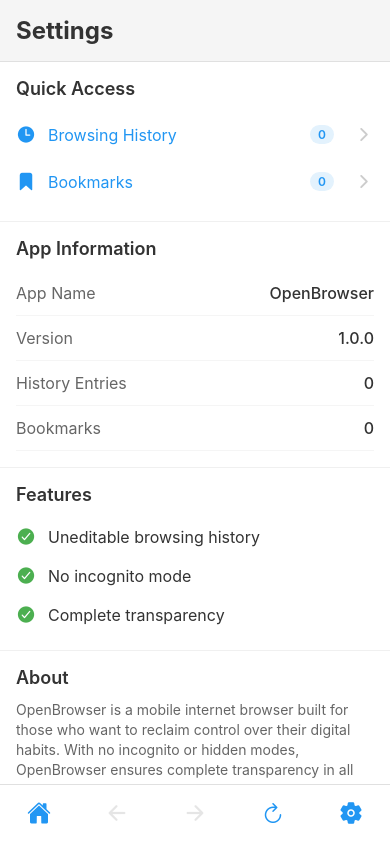
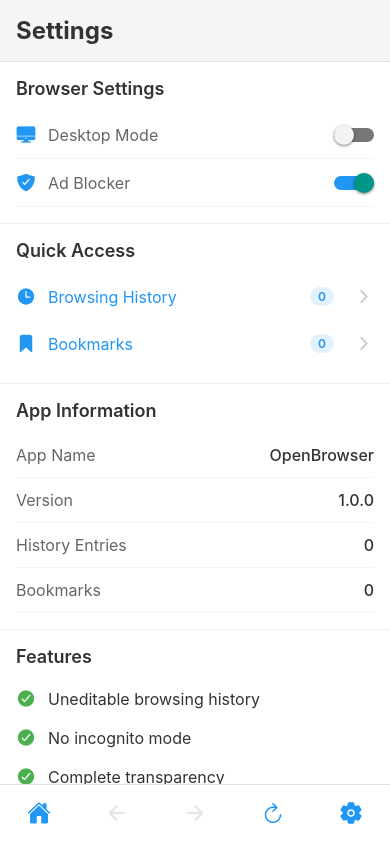
Before and after one commit to MohiuddinSumon/square-browser, a React Native app: screen /Settings in a window 390 px wide. Built offline with nearby package versions, Linux system fonts and the light colour scheme.

Commit message:
updated history

```diff
--- a/App.js
+++ b/App.js
@@ -19,7 +19,7 @@ const CustomBottomNav = () => {
 
   const handleHome = () => {
     navigation.navigate('Browser');
-    navigateTo('https://www.google.com');
+    navigateTo('about:blank');
   };
 
   const handleSettings = () => {
--- a/components/AddressBar.js
+++ b/components/AddressBar.js
@@ -30,9 +30,13 @@ const AddressBar = () => {
   }, []);
 
   useEffect(() => {
-    setUrlInput(currentUrl);
+    setUrlInput(currentUrl === 'about:blank' ? '' : currentUrl);
     // Check if current URL is bookmarked
-    checkIsBookmarked(currentUrl).then(setIsBookmarked);
+    if (currentUrl !== 'about:blank') {
+      checkIsBookmarked(currentUrl).then(setIsBookmarked);
+    } else {
+      setIsBookmarked(false);
+    }
   }, [currentUrl, checkIsBookmarked]);
 
   const handleGo = () => {
@@ -48,6 +52,9 @@ const AddressBar = () => {
   };
 
   const getSecureIcon = () => {
+    if (currentUrl === 'about:blank') {
+      return 'home';
+    }
     if (currentUrl.startsWith('https://')) {
       return 'lock-closed';
     }
@@ -61,7 +68,7 @@ const AddressBar = () => {
           <Ionicons
             name={getSecureIcon()}
             size={14}
-            color={currentUrl.startsWith('https://') ? '#4CAF50' : '#FF9800'}
+            color={currentUrl === 'about:blank' ? '#2196F3' : (currentUrl.startsWith('https://') ? '#4CAF50' : '#FF9800')}
             style={styles.lockIcon}
           />
           <TextInput
--- a/context/BrowserContext.js
+++ b/context/BrowserContext.js
@@ -1,4 +1,5 @@
 import React, { createContext, useContext, useState, useEffect, useCallback } from 'react';
+import { Platform } from 'react-native';
 import { loadHistory, saveHistory, loadBookmarks, saveBookmark, removeBookmark, isBookmarked } from '../utils/storage';
 
 const BrowserContext = createContext();
@@ -14,10 +15,21 @@ export const useBrowser = () => {
 export const BrowserProvider = ({ children }) => {
   const [history, setHistory] = useState([]);
   const [bookmarks, setBookmarks] = useState([]);
-  const [currentUrl, setCurrentUrl] = useState('https://www.google.com');
+  const [currentUrl, setCurrentUrl] = useState('about:blank');
   const [canGoBack, setCanGoBack] = useState(false);
   const [canGoForward, setCanGoForward] = useState(false);
   const [webViewRef, setWebViewRef] = useState(null);
+  const [desktopMode, setDesktopMode] = useState(false);
+  const [adBlockEnabled, setAdBlockEnabled] = useState(true);
+
+  // User Agents
+  const MOBILE_UA = Platform.OS === 'ios'
+    ? 'Mozilla/5.0 (iPhone; CPU iPhone OS 17_0 like Mac OS X) AppleWebKit/605.1.15 (KHTML, like Gecko) Version/17.0 Mobile/15E148 Safari/604.1'
+    : 'Mozilla/5.0 (Linux; Android 13; SM-G991B) AppleWebKit/537.36 (KHTML, like Gecko) Chrome/112.0.0.0 Mobile Safari/537.36';
+
+  const DESKTOP_UA = 'Mozilla/5.0 (Windows NT 10.0; Win64; x64) AppleWebKit/537.36 (KHTML, like Gecko) Chrome/120.0.0.0 Safari/537.36';
+
+  const userAgent = desktopMode ? DESKTOP_UA : MOBILE_UA;
 
   // Load initial data from storage
   useEffect(() => {
@@ -72,7 +84,7 @@ export const BrowserProvider = ({ children }) => {
   const navigateTo = useCallback((url) => {
     // Ensure URL has protocol
     let formattedUrl = url;
-    if (!url.startsWith('http://') && !url.startsWith('https://')) {
+    if (!url.startsWith('http://') && !url.startsWith('https://') && url !== 'about:blank') {
       // Check if it looks like a domain
       if (url.includes('.') && !url.includes(' ')) {
         formattedUrl = 'https://' + url;
@@ -165,6 +177,11 @@ export const BrowserProvider = ({ children }) => {
     goBack,
     goForward,
     refresh,
+    desktopMode,
+    setDesktopMode,
+    adBlockEnabled,
+    setAdBlockEnabled,
+    userAgent,
   };
 
   return (
--- a/screens/BrowserScreen.js
+++ b/screens/BrowserScreen.js
@@ -1,8 +1,9 @@
 import React, { useRef, useEffect } from 'react';
-import { View, StyleSheet, ActivityIndicator, Platform, KeyboardAvoidingView, SafeAreaView } from 'react-native';
+import { View, StyleSheet, ActivityIndicator, Platform, KeyboardAvoidingView, SafeAreaView, StatusBar } from 'react-native';
 import { WebView } from 'react-native-webview';
 import { useBrowser } from '../context/BrowserContext';
 import AddressBar from '../components/AddressBar';
+import HomeScreen from '../components/HomeScreen';
 
 const BrowserScreen = () => {
   const {
@@ -13,6 +14,8 @@ const BrowserScreen = () => {
     webViewRef,
     setWebViewRef,
     addHistoryEntry,
+    adBlockEnabled,
+    userAgent,
   } = useBrowser();
   const webView = useRef(null);
 
@@ -48,6 +51,28 @@ const BrowserScreen = () => {
     }
   };
 
+  const adBlockScript = adBlockEnabled ? `
+    (function() {
+      const adSelectors = [
+        '.adsbygoogle', '[id^="google_ads_"]', '.ad-box', '.ad-container',
+        '.ad-wrapper', '.banner-ad', '.sidebar-ad', '.video-ads',
+        '.facebook-ads', '.sponsor-message', '.promoted-content'
+      ];
+      const removeAds = () => {
+        adSelectors.forEach(selector => {
+          document.querySelectorAll(selector).forEach(el => {
+            el.style.display = 'none';
+            el.remove();
+          });
+        });
+      };
+      removeAds();
+      setTimeout(removeAds, 1000);
+      setTimeout(removeAds, 3000);
+      setInterval(removeAds, 5000);
+    })();
+  ` : '';
+
   return (
     <SafeAreaView style={styles.safeArea}>
       <KeyboardAvoidingView
@@ -58,6 +83,10 @@ const BrowserScreen = () => {
         <View style={styles.topBar}>
           <AddressBar />
         </View>
+
+        {currentUrl === 'about:blank' ? (
+          <HomeScreen />
+        ) : (
           <WebView
             ref={webView}
             source={{ uri: currentUrl }}
@@ -76,13 +105,17 @@ const BrowserScreen = () => {
                 <ActivityIndicator size="large" color="#2196F3" />
               </View>
             )}
+            userAgent={userAgent}
+            injectedJavaScript={adBlockScript}
             javaScriptEnabled={true}
             domStorageEnabled={true}
             allowsBackForwardNavigationGestures={true}
-        // Security: prefer HTTPS
+            sharedCookiesEnabled={true}
+            thirdPartyCookiesEnabled={true}
+            javaScriptCanOpenWindowsAutomatically={true}
             mixedContentMode="never"
-        // No incognito mode - all navigation is tracked
           />
+        )}
       </KeyboardAvoidingView>
     </SafeAreaView>
   );
@@ -101,7 +134,7 @@ const styles = StyleSheet.create({
     backgroundColor: '#f5f5f5',
     borderBottomWidth: 1,
     borderBottomColor: '#e0e0e0',
-    paddingTop: Platform.OS === 'ios' ? 0 : 0,
+    paddingTop: Platform.OS === 'android' ? StatusBar.currentHeight : 0,
     ...Platform.select({
       android: {
         elevation: 2,
--- a/screens/SettingsScreen.js
+++ b/screens/SettingsScreen.js
@@ -1,11 +1,11 @@
 import React from 'react';
-import { View, Text, StyleSheet, ScrollView, TouchableOpacity, Linking, SafeAreaView } from 'react-native';
+import { View, Text, StyleSheet, ScrollView, TouchableOpacity, Linking, SafeAreaView, Switch } from 'react-native';
 import { Ionicons } from '@expo/vector-icons';
 import { useBrowser } from '../context/BrowserContext';
 import Constants from 'expo-constants';
 
 const SettingsScreen = ({ navigation }) => {
-  const { history, bookmarks } = useBrowser();
+  const { history, bookmarks, desktopMode, setDesktopMode, adBlockEnabled, setAdBlockEnabled } = useBrowser();
 
   const appVersion = Constants.expoConfig?.version || '1.0.0';
 
@@ -36,6 +36,36 @@ const SettingsScreen = ({ navigation }) => {
       <ScrollView style={styles.container}>
       <View style={styles.header}>
         <Text style={styles.headerTitle}>Settings</Text>
+      </View>
+
+      <View style={styles.section}>
+        <Text style={styles.sectionTitle}>Browser Settings</Text>
+
+        <View style={styles.infoRow}>
+          <View style={styles.rowLead}>
+            <Ionicons name="desktop" size={20} color="#2196F3" />
+            <Text style={styles.infoLabel}>Desktop Mode</Text>
+          </View>
+          <Switch
+            value={desktopMode}
+            onValueChange={setDesktopMode}
+            trackColor={{ false: '#767577', true: '#2196F3' }}
+            thumbColor={desktopMode ? '#f4f3f4' : '#f4f3f4'}
+          />
+        </View>
+
+        <View style={styles.infoRow}>
+          <View style={styles.rowLead}>
+            <Ionicons name="shield-checkmark" size={20} color="#2196F3" />
+            <Text style={styles.infoLabel}>Ad Blocker</Text>
+          </View>
+          <Switch
+            value={adBlockEnabled}
+            onValueChange={setAdBlockEnabled}
+            trackColor={{ false: '#767577', true: '#2196F3' }}
+            thumbColor={adBlockEnabled ? '#f4f3f4' : '#f4f3f4'}
+          />
+        </View>
       </View>
 
       <View style={styles.section}>
@@ -171,6 +201,11 @@ const styles = StyleSheet.create({
     borderBottomWidth: 1,
     borderBottomColor: '#f5f5f5',
   },
+  rowLead: {
+    flexDirection: 'row',
+    alignItems: 'center',
+    gap: 12,
+  },
   infoLabel: {
     fontSize: 16,
     color: '#666',
```
Lines whose indentation alone changed are shown as unchanged.
